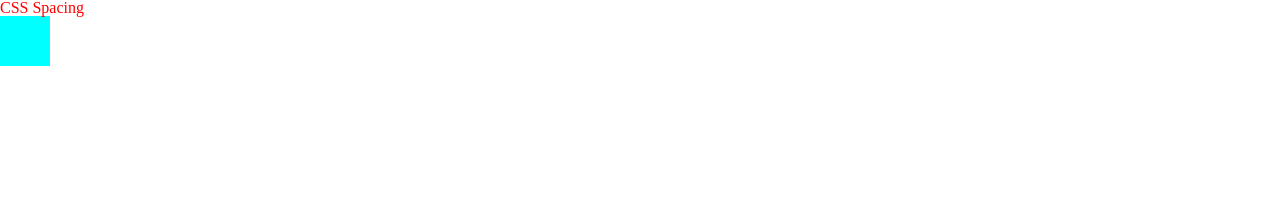
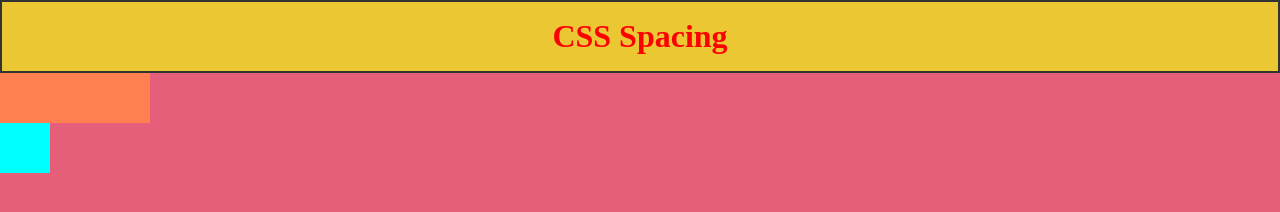
Before and after one commit to Ruma303/css-spacing, a plain HTML site: page index.html in a window 1280 px wide. Drawn offline with Linux system fonts and the light colour scheme.

Commit message:
aggiornamenti

```diff
--- a/index.html
+++ b/index.html
@@ -4,12 +4,15 @@
     <meta charset="UTF-8">
     <meta name="viewport" content="width=device-width, initial-scale=1.0">
     <title>Live coding: css-spacing</title>
-    <link rel="stylesheet" href="reset.css">
+    <!-- <link rel="stylesheet" href="reset.css"> -->
     <link rel="stylesheet" href="style.css">
 </head>
 <body>
     <h1>CSS Spacing</h1>
-    <div id="div-class1"><!-- Contenuto interno --></div>
-    <div id="div-class2"></div>
+    <div id="div-class1" class="div"><!-- Contenuto interno --></div>
+    <div id="div-class2" class="div"></div>
+    <!-- <blockquote>
+        Lorem ipsum dolor sit amet consectetur adipisicing elit. Nostrum amet quia placeat laudantium natus eligendi ipsa quod deserunt consectetur tempora reprehenderit ab, fugiat maxime consequuntur nesciunt cumque maiores qui accusantium!
+    </blockquote> -->
 </body>
 </html>
--- a/style.css
+++ b/style.css
@@ -7,28 +7,51 @@
   box-sizing: border-box;
 }
 
+body {
+    background-color: rgb(229, 95, 122);
+}
 
 
 /* % CSS Spacing  */
 h1 {
     color: red;
+    background-color:rgb(235, 199, 51);
+    text-align: center;
+    border: 2px solid #333;
+    padding: 1rem 3rem;
 }
 
 #div-class1 {
     background-color: coral;
     width: 150px;
-    /* height: 50px; */
-    /* margin: 3rem; */
-    /* border: 2px dotted #333; */
+    height: 50px;
+    /* margin: 2rem 1rem auto auto; */
+    /* margin: 0 auto; */
+    /* margin-top: -10px;
+    margin-right: 20px;
+    margin-bottom: 30px;
+    margin-left: 10px; */
+    /* margin: 3rem auto; */
+    /* border: 2px solid #333; */
     /* padding: 1rem 3rem; */
-    /* overflow-wrap: break-word; */
     /* box-sizing: border-box; */
 }
 #div-class2 {
     background-color: aqua;
     width: 50px;
     height: 50px;
-    /* margin: 2rem auto; */
+    /* margin: -2rem auto; */
     /* border-right: 2.3em groove #f00; */
 }
 /* padding: 0 3rem; */
+
+
+/* div {
+    display: inline-block;
+} */
+
+/* blockquote {
+    margin: 0;
+    padding: 2rem;
+    background-color: chartreuse;
+} */
```
